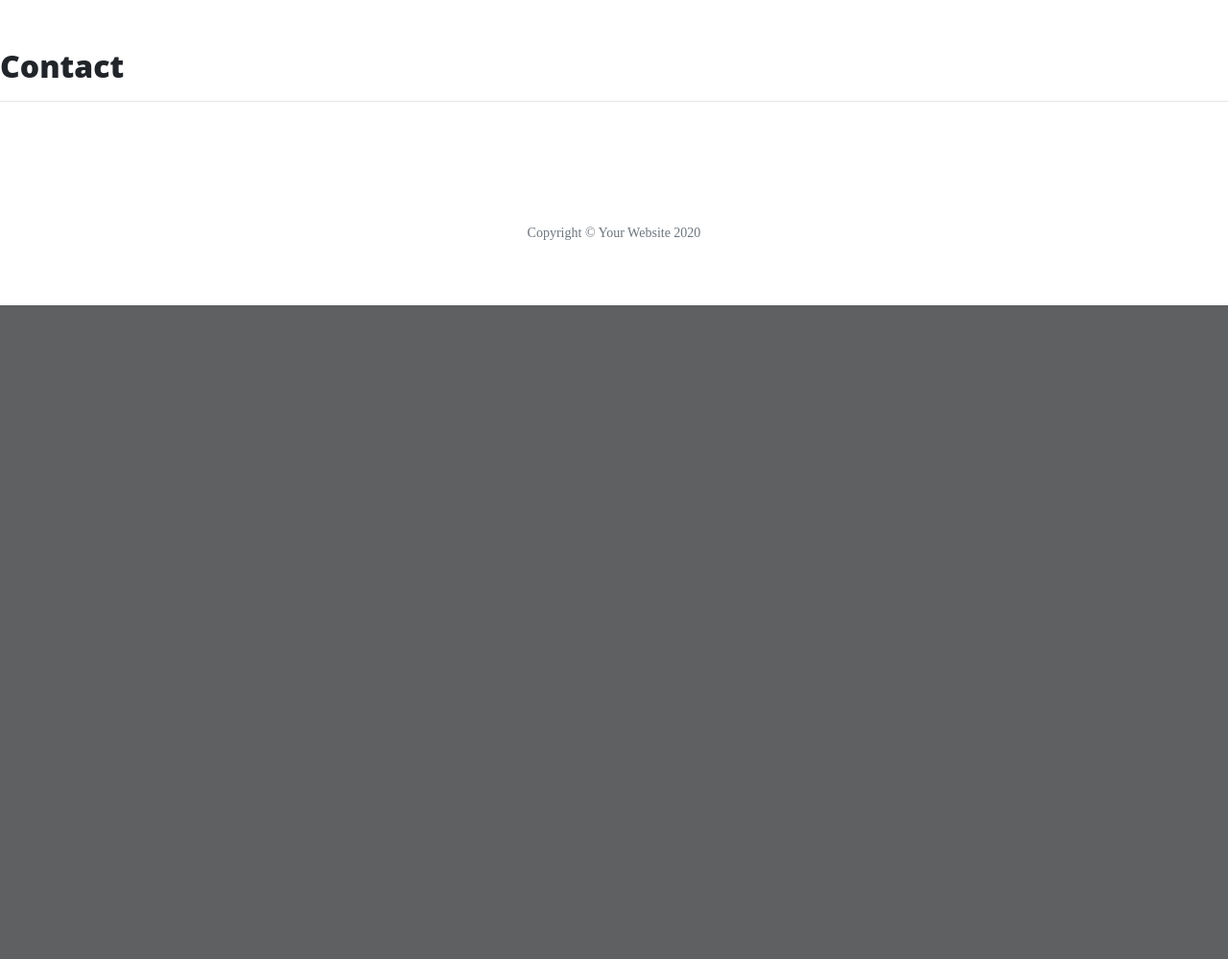
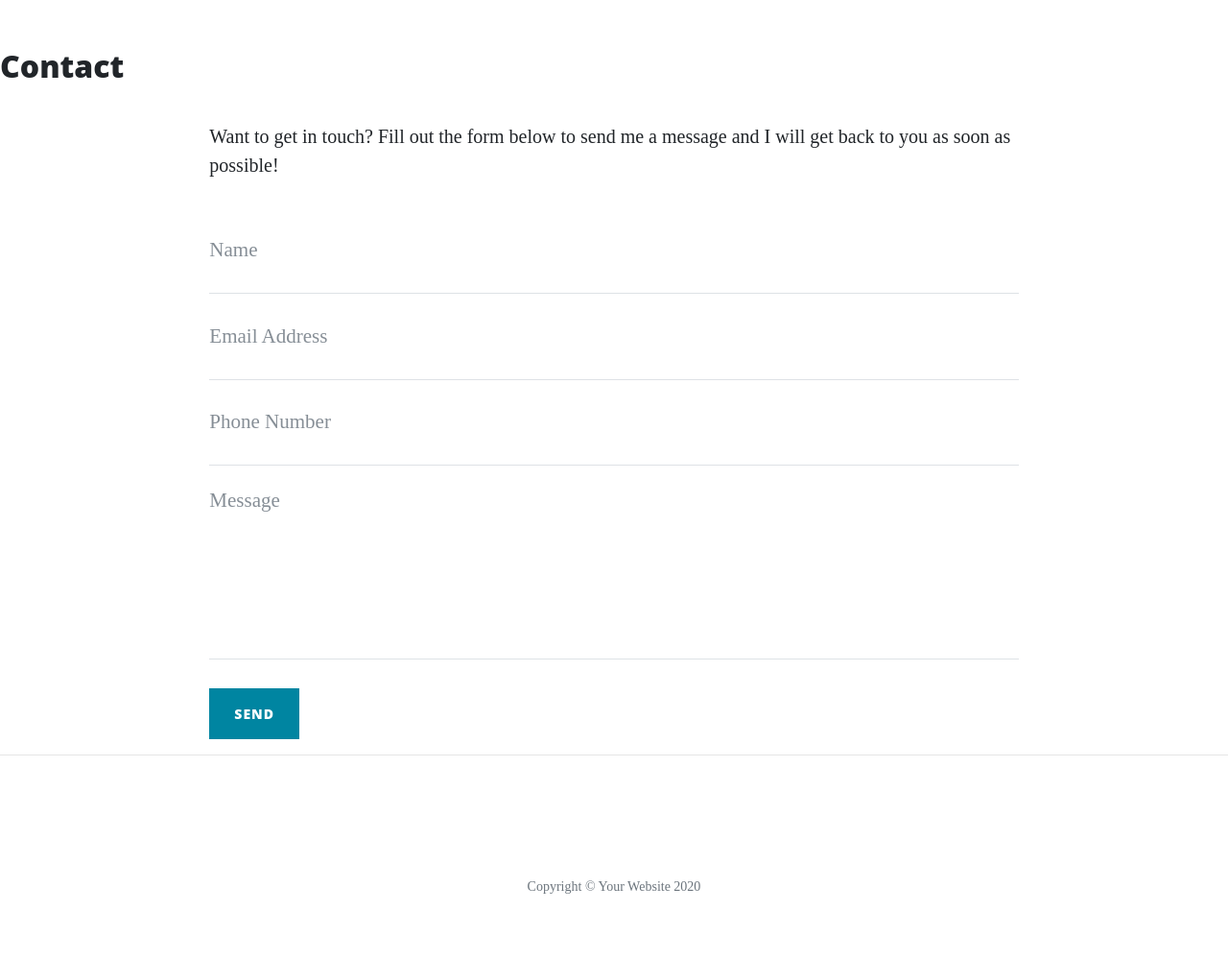
Before and after one commit to Andrew-code2020/flask, a Flask app: page /contact in a window 1280 px wide. Shown: the part 628-1627 px from the top of the page at 96% size. Before the commit the page ends 946 px from the top, so only its background shows below. Run offline with Flask 2, Linux system fonts and the light colour scheme; some libraries are stand-ins or nearby versions.

Commit message:
request.form added and python code refined

```diff
--- a/run.py
+++ b/run.py
@@ -1,6 +1,6 @@
 import os
 import json
-from flask import Flask, render_template
+from flask import Flask, render_template, request
 
 app = Flask(__name__)   # convention app equals flask
 
@@ -30,8 +30,10 @@ def about_member(member_name):
     return render_template("member.html", member=member)
 
 
-@app.route('/contact')
+@app.route('/contact', methods=["Get", "POST"])
 def contact():
+    if request.method == "POST":
+        print(request.form)
     return render_template("contact.html", page_title ="Contact")
 
 
--- a/templates/contact.html
+++ b/templates/contact.html
@@ -1,4 +1,43 @@
 {% extends 'base.html' %}
 {% block content %}
     <h2>{{page_title}}</h2>
+
+    <div class="row">
+      <div class="col-lg-8 col-md-10 mx-auto">
+        <p>Want to get in touch? Fill out the form below to send me a message and I will get back to you as soon as possible!</p>
+        <form method = "POST" name="sentMessage" id="contactForm" novalidate>
+          <div class="control-group">
+            <div class="form-group floating-label-form-group controls">
+              <label>Name</label>
+              <input type="text" name="name" class="form-control" placeholder="Name" id="name" required data-validation-required-message="Please enter your name.">
+              <p class="help-block text-danger"></p>
+            </div>
+          </div>
+          <div class="control-group">
+            <div class="form-group floating-label-form-group controls">
+              <label>Email Address</label>
+              <input type="email" name="email" class="form-control" placeholder="Email Address" id="email" required data-validation-required-message="Please enter your email address.">
+              <p class="help-block text-danger"></p>
+            </div>
+          </div>
+          <div class="control-group">
+            <div class="form-group col-xs-12 floating-label-form-group controls">
+              <label>Phone Number</label>
+              <input type="tel" name="phone" class="form-control" placeholder="Phone Number" id="phone" required data-validation-required-message="Please enter your phone number.">
+              <p class="help-block text-danger"></p>
+            </div>
+          </div>
+          <div class="control-group">
+            <div class="form-group floating-label-form-group controls">
+              <label>Message</label>
+              <textarea rows="5" name="message" class="form-control" placeholder="Message" id="message" required data-validation-required-message="Please enter a message."></textarea>
+              <p class="help-block text-danger"></p>
+            </div>
+          </div>
+          <br>
+          <div id="success"></div>
+          <button type="submit" class="btn btn-primary" id="sendMessageButton">Send</button>
+        </form>
+      </div>
+    </div>
 {% endblock %}
```
